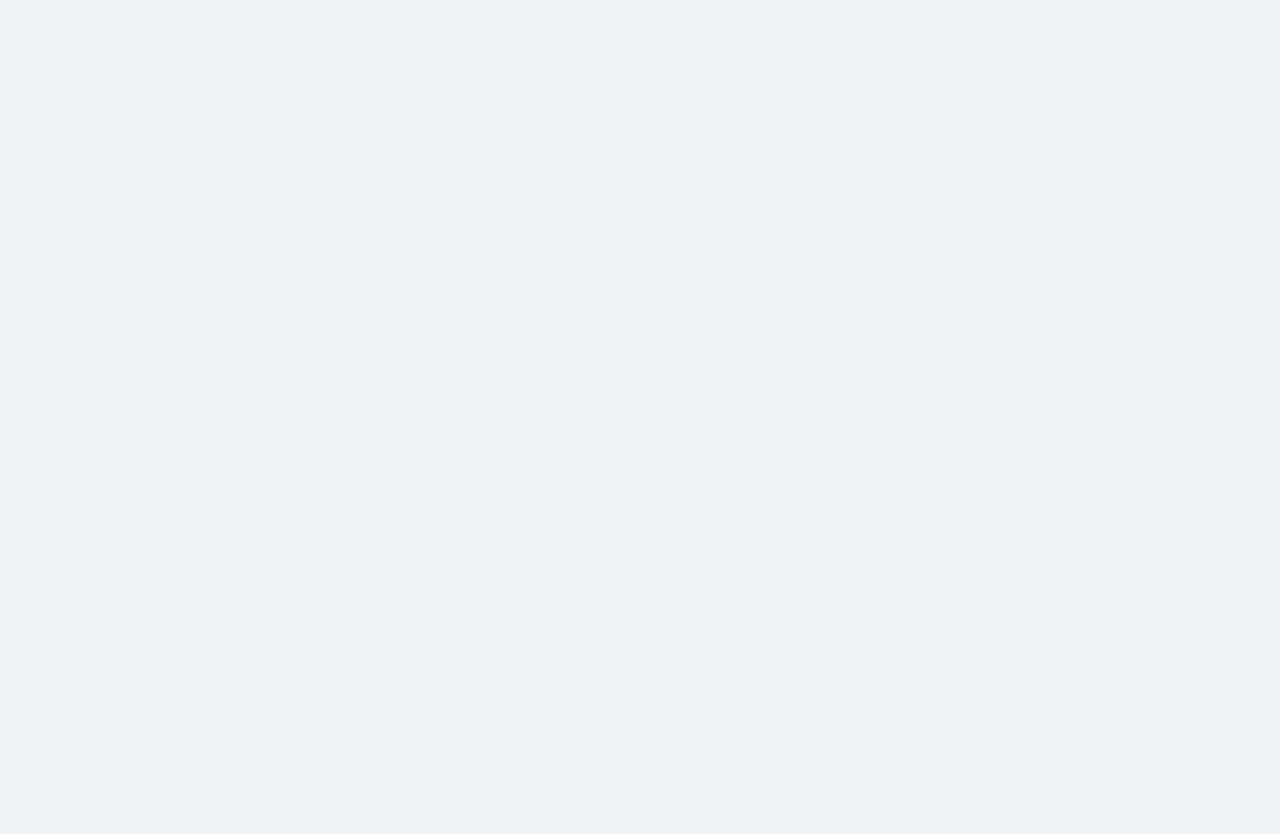
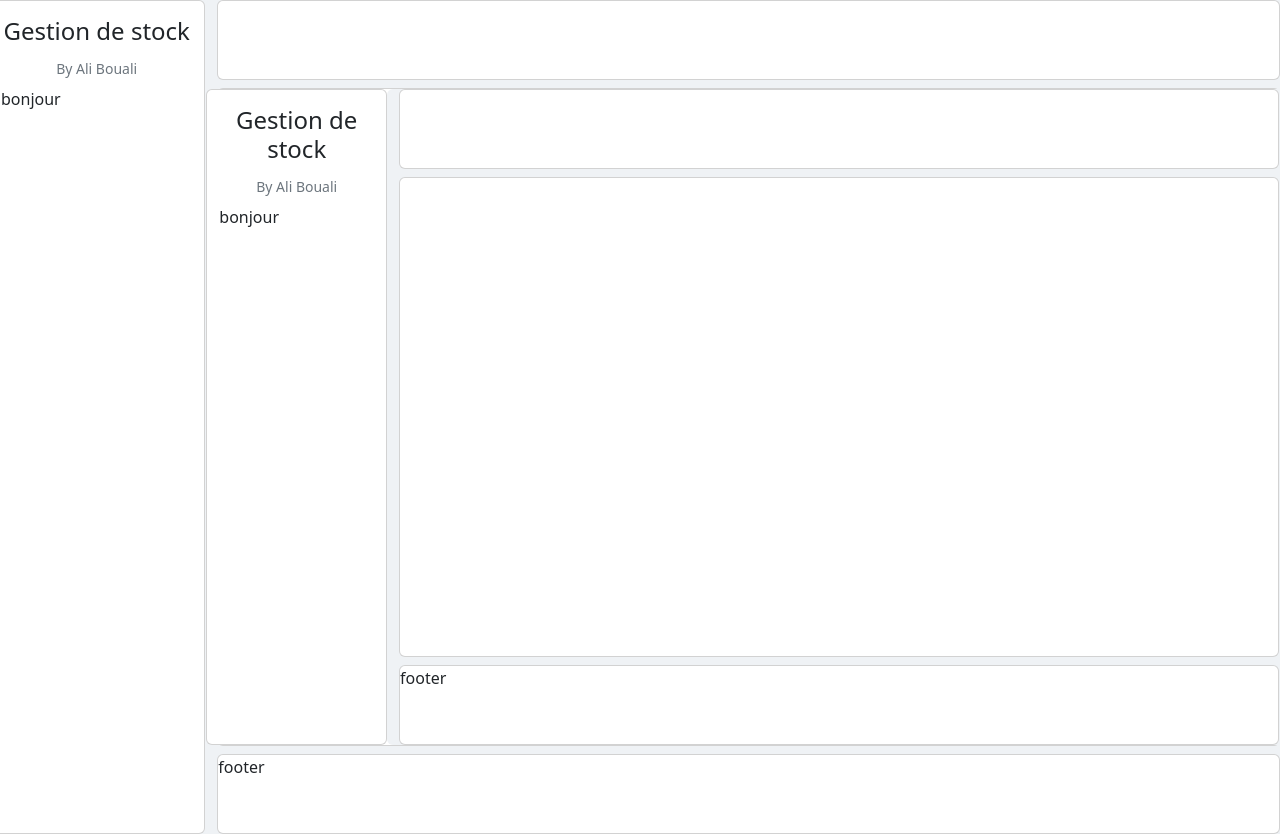
Before and after one commit to 225junior/stockGular, an Angular app: page /dashboard in a window 1280 px wide. Before the commit the page ends 800 px from the top, so only its background shows below. Built offline with nearby package versions, Linux system fonts and the light colour scheme.

Commit message:
update layout

```diff
--- a/src/app/pages/page-dashboard/page-dashboard.component.html
+++ b/src/app/pages/page-dashboard/page-dashboard.component.html
@@ -1 +1,29 @@
-<router-outlet></router-outlet>
+<div class="main-container">
+    <div class="row min-height-600 no-flex-wrap">
+        <div class="card col-md-2 mr-2">
+            <div class="col pl-0 pr-0">
+                <div class="card mt-3 mb-2 border-none text-center">
+                    <h4>Gestion de stock</h4>
+                    <small class="form-text text-muted">By Ali Bouali</small>
+                </div>
+                <div>
+                    bonjour
+                </div>
+            </div>
+        </div>
+        <div class="card col-md-10 pl-0 pr-0 backgroung-grey border-none">
+            <div class="col pl-0 pr-0 d-flex flex-column justify-content-between">
+                <div class="card p-3 min-height-80 mb-2">
+                    <!-- <app-header></app-header> -->
+                </div>
+                <div class="card mb-2" style="min-height: 480px">
+                    <!-- <app-loader></app-loader> -->
+                    <router-outlet></router-outlet>
+                </div>
+                <div class="card min-height-80">
+                    footer
+                </div>
+            </div>
+        </div>
+    </div>
+</div>
--- a/src/styles.scss
+++ b/src/styles.scss
@@ -1,5 +1,93 @@
 /* You can add global styles to this file, and also import other style files */
 @import "~../node_modules/bootstrap/dist/css/bootstrap.min.css";
-body{
-    background: #eff2f5;
-}
+body {
+    background-color: #eff2f5 !important;
+  }
+
+  .backgroung-grey {
+    background-color: #eff2f5 !important;
+  }
+  .border-none {
+    border: none !important;
+  }
+
+  .min-height-80 {
+    min-height: 80px;
+  }
+
+  .custom-border-right {
+    border-right: 2px solid #9ca1a6 !important; ;
+  }
+  .custom-border {
+    border: solid #9ca1a6;
+    border-radius: 5px;
+  }
+  .blue-color {
+    color: #037bfe;
+  }
+
+  .hidden {
+    display: none;
+  }
+
+  .loader-overlay {
+    position: absolute;
+    width: 100%;
+    z-index: 500000;
+    top: 0;
+  }
+
+  .loader {
+    height: 10px;
+    width: 100%;
+    position: relative;
+    overflow: hidden;
+    background-color: #FFF;
+  }
+
+  .loader:before {
+    display: block;
+    position: absolute;
+    content: "";
+    left: -200px;
+    width: 200px;
+    height: 10px;
+    background-color: #007bff;
+    animation: loading 2s linear infinite;
+  }
+
+  @keyframes loading {
+    from {
+      left: -200px;
+      width: 30%;
+    }
+    50% {
+      width: 30%;
+    }
+    70% {
+      width: 70%;
+    }
+    80% {
+      left: 50%;
+    }
+    95% {
+      left: 120%;
+    }
+    to {
+      left: 100%;
+    }
+  }
+
+  #posts {
+    margin: 20px 0;
+    list-style-type: none;
+  }
+
+  #about {
+    margin: 20px;
+  }
+
+  .alerts {
+    margin: 20px 0;
+    color: red;
+  }
```
